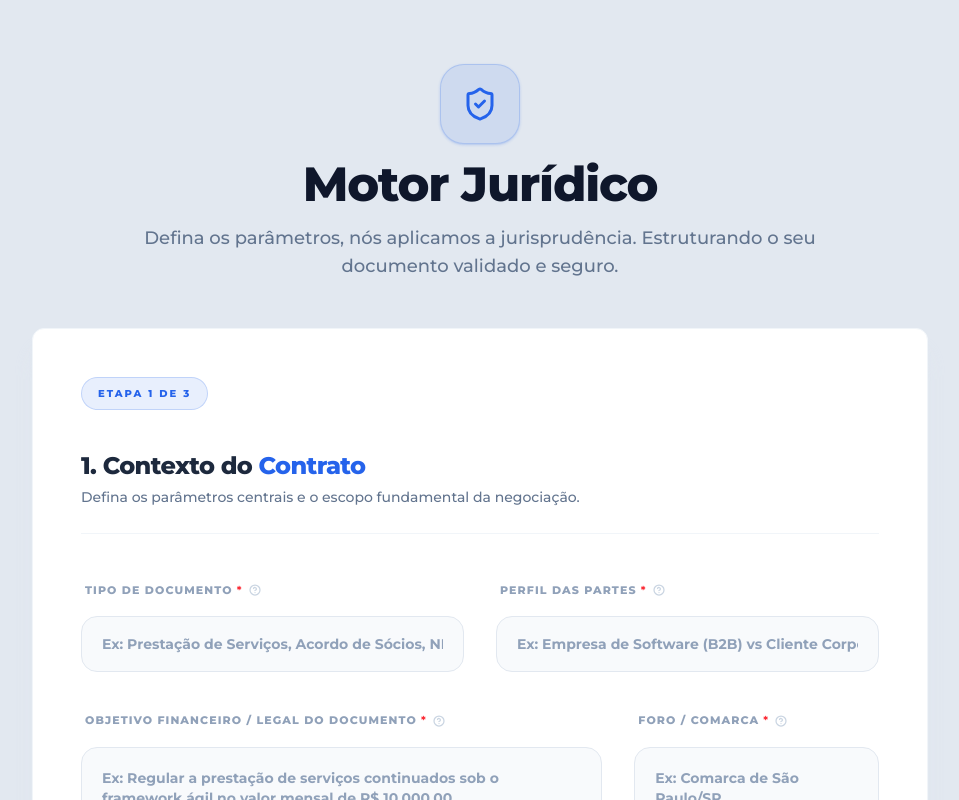
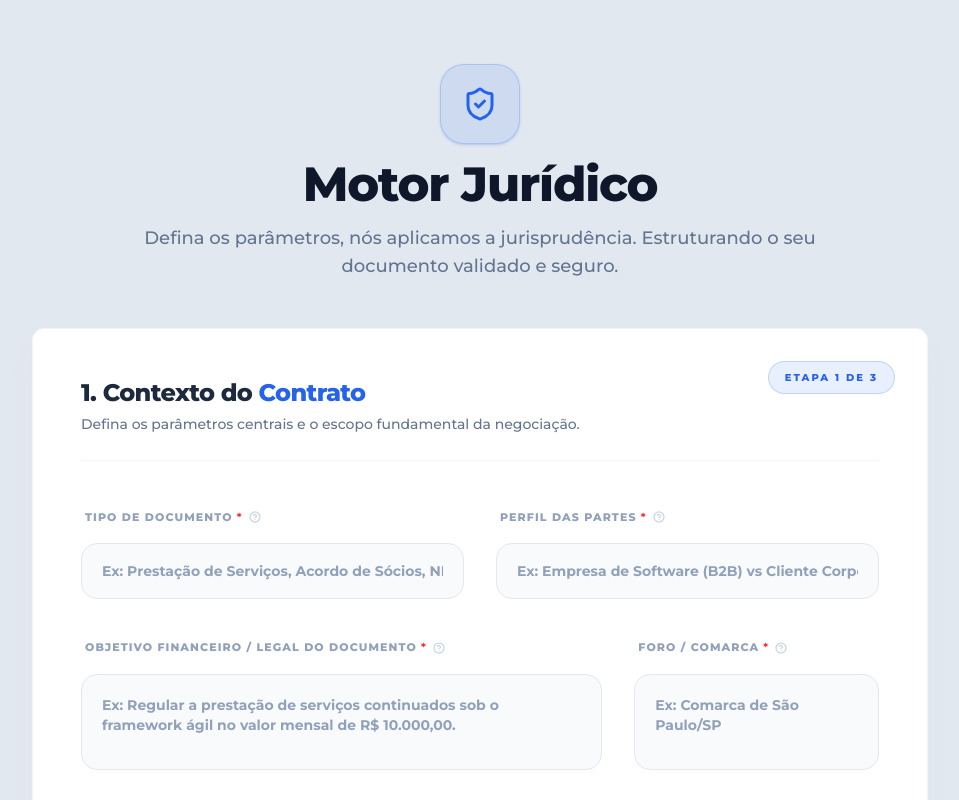
Before and after one commit to WitherZx/iaNow, a Next.js app: page /juridico/novo in a window 1280 px wide. Shown: the whole page, without its empty margins (160-1119 px from the left). Built offline with nearby package versions, Linux system fonts and the light colour scheme; no server answers.

Commit message:
fix: update CSP and asaas error handling

```diff
--- a/src/app/estrategia/novo/page.tsx
+++ b/src/app/estrategia/novo/page.tsx
@@ -168,7 +168,7 @@ export default function NovoDiagnosticoPage() {
               <div className="absolute top-0 right-0 w-32 h-32 md:w-64 md:h-64 bg-primary/5 rounded-full blur-2xl md:blur-3xl -mr-16 -mt-16 md:-mr-32 md:-mt-32" />
             </div>
 
-            <div className="flex w-full justify-start mb-6">
+            <div className="absolute top-0 right-0 p-8 hidden md:block">
               <StepBadge current={currentStep + 1} total={STEPS.length} />
             </div>
 
--- a/src/app/juridico/novo/page.tsx
+++ b/src/app/juridico/novo/page.tsx
@@ -121,7 +121,7 @@ export default function NewDocumentPage() {
           <Card padding="none" className="w-full min-w-0 min-h-[400px] p-4 sm:p-5 md:p-12 border-slate-100 shadow-xl shadow-slate-200/40 relative overflow-visible">
 
             {/* STEP PROGRESS INSTRUCTION */}
-            <div className="flex w-full justify-start p-4 sm:p-5 md:p-0 md:mb-10">
+            <div className="hidden md:block absolute top-0 right-0 p-8">
                <StepBadge current={step} total={3} />
             </div>
 
```
